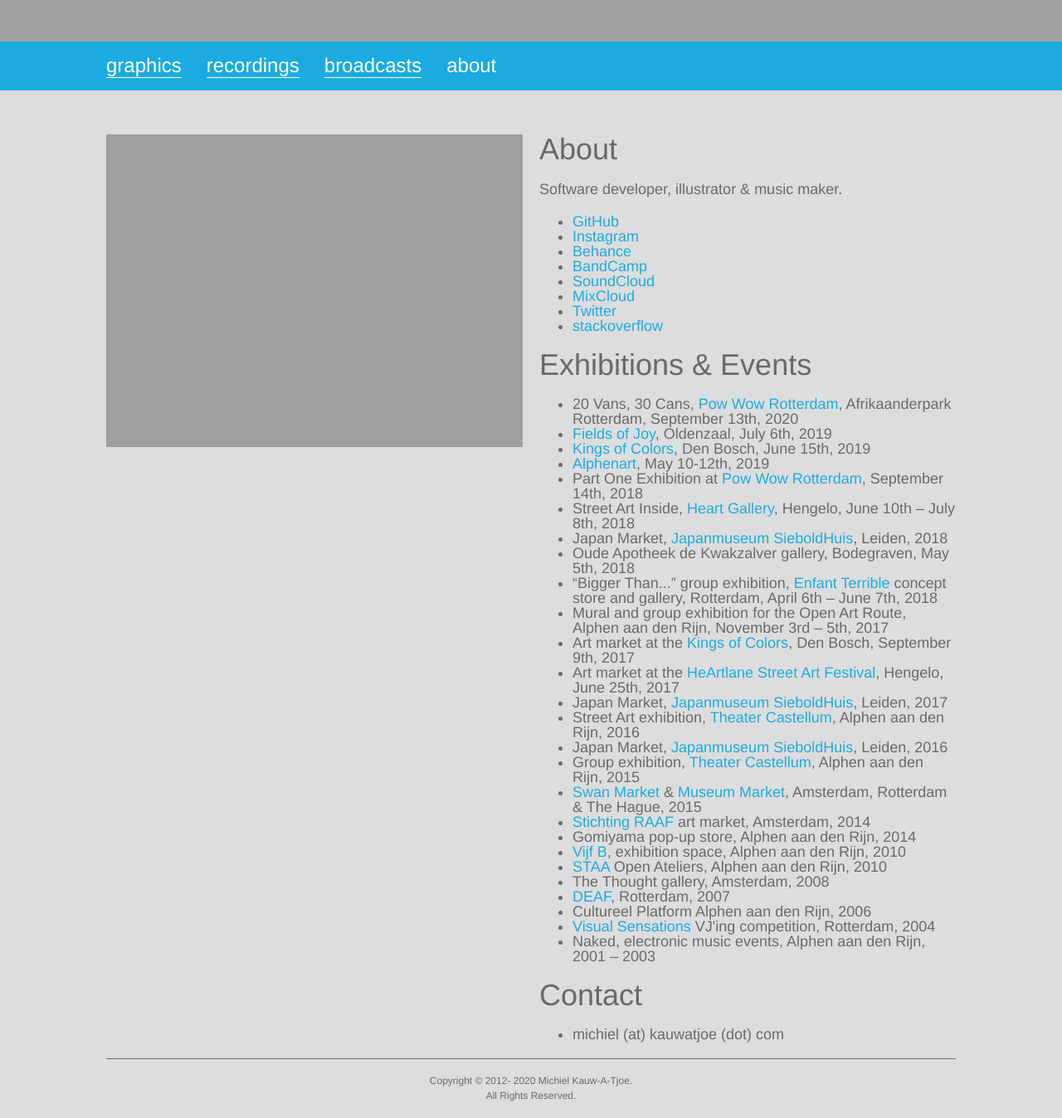
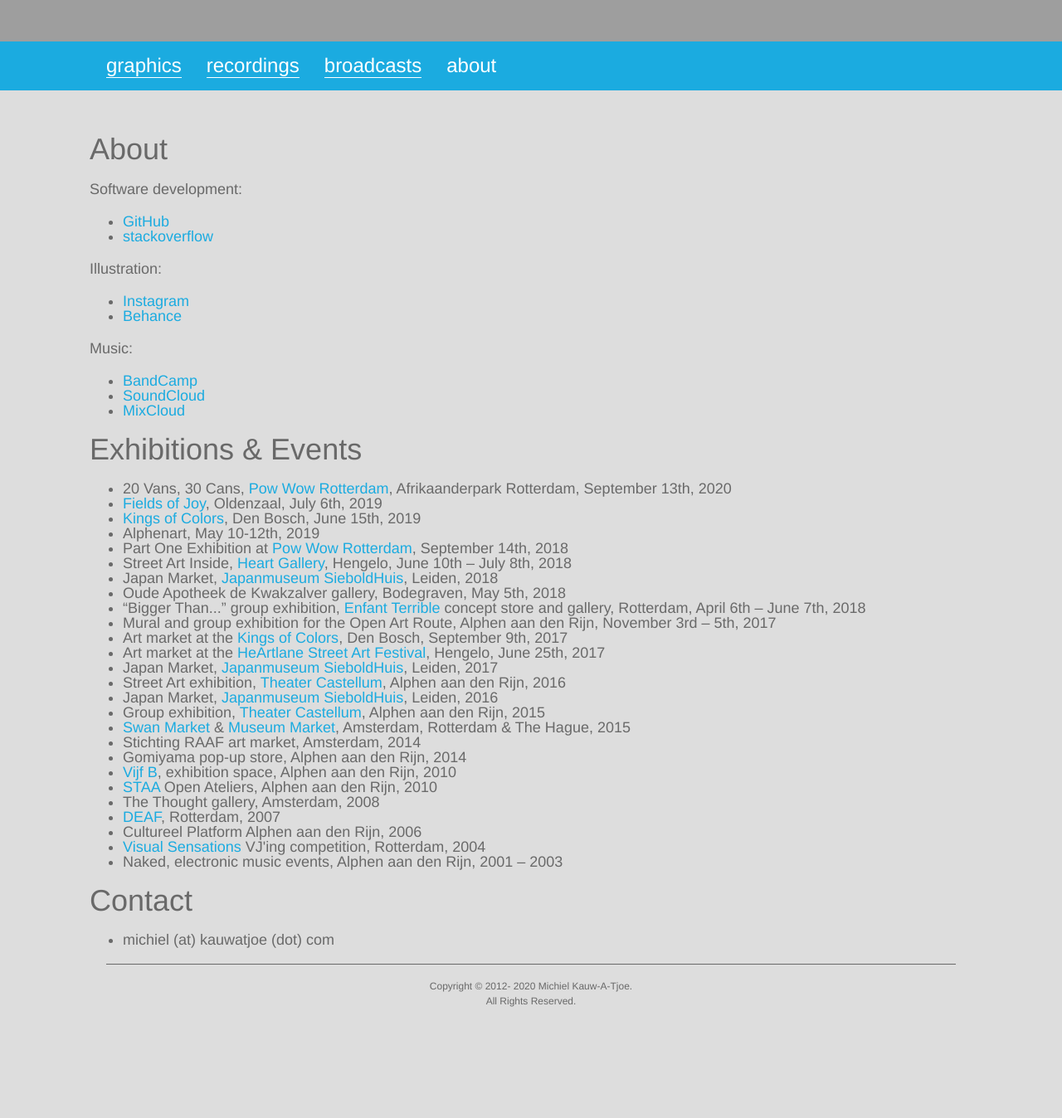
Before and after one commit to michielkauwatjoe/jekyll-portfolio, a Jekyll site: the page built from about.html, in a window 1280 px wide and 1348 px high. Shown: the whole window at 83% size. Built offline with Jekyll 4.4.1, drawn with Linux system fonts in a browser that asks for light colours; some web fonts are replaced; some of the changed lines change nothing that is shown.

Commit message:
Updated About page.

```diff
--- a/about.html
+++ b/about.html
@@ -5,24 +5,28 @@
 <section id="content">
 	<div class="contentcenter">
 
-        <div class="imageleft">
-            <img src="{{site.bucket}}/avatar.png"/>
-        </div>
-
-        <div class="textright">
 	    <h1>About</h1>
 
-            <p>Software developer, illustrator &amp; music maker.</p>
+            <p>Software development:</p>
 
             <p><ul type='disc'>
                 <li><a href="http://www.github.com/michielkauwatjoe">GitHub</a></li>
+                <li><a href="http://stackoverflow.com/users/1966868/michiel-kauw-a-tjoe">stack<b>overflow</b></a></li>
+            </ul></p>
+
+            <p>Illustration:</p>
+
+            <p><ul type='disc'>
                 <li><a href="http://www.instagram.com/michielkauwatjoe">Instagram</a></li>
                 <li><a href="http://www.behance.net/michielkauwatjoe">Behance</a></li>
+            </ul></p>
+
+            <p>Music:</p>
+
+            <p><ul type='disc'>
 		<li><a href="https://michielkauwatjoe.bandcamp.com">BandCamp</a></li>
                 <li><a href="https://soundcloud.com/michielkauwatjoe">SoundCloud</a></li>
                 <li><a href="https://www.mixcloud.com/michielkauwatjoe">MixCloud</a></li>
-                <li><a href="http://www.twitter.com/mwkauwatjoe">Twitter</a></li>
-                <li><a href="http://stackoverflow.com/users/1966868/michiel-kauw-a-tjoe">stack<b>overflow</b></a></li>
             </ul></p>
 
             <h1>Exhibitions & Events</h1>
@@ -31,28 +35,28 @@
 		<li>20 Vans, 30 Cans, <a href="https://www.powwowrotterdam.nl/">Pow Wow Rotterdam</a>, Afrikaanderpark Rotterdam, September 13th, 2020</li>
 		<li><a href="https://fieldsofjoyfestival.com/">Fields of Joy</a>, Oldenzaal, July 6th, 2019</li>
 		<li><a href="https://kingsofcolors.com/">Kings of Colors</a>, Den Bosch, June 15th, 2019</li>
-		<li><a href="http://185.104.29.20/~alphenart/">Alphenart</a>, May 10-12th, 2019</li>
+		<li>Alphenart, May 10-12th, 2019</li>
 		<li>Part One Exhibition at <a href="https://www.powwowrotterdam.nl/">Pow Wow Rotterdam</a>, September 14th, 2018</li>
 		<li>Street Art Inside, <a href="https://www.heartgallery.info/news/item/39/street-art-inside-10-juni-tm-8-juli">Heart Gallery</a>, Hengelo, June 10th – July 8th, 2018</li>
-                <li>Japan Market, <a href="http://www.sieboldhuis.org/activiteiten/japanmarkt-2018">Japanmuseum SieboldHuis</a>, Leiden, 2018</b></li>
+                <li>Japan Market, <a href="https://www.sieboldhuis.org/activiteiten/japanmarkt-2018">Japanmuseum SieboldHuis</a>, Leiden, 2018</b></li>
                 <li>Oude Apotheek de Kwakzalver gallery, Bodegraven, May 5th, 2018</li>
                 <li>“Bigger Than...” group exhibition, <a href="https://www.instagram.com/enfantterrible_shop/">Enfant Terrible</a> concept store and gallery, Rotterdam, April 6th – June 7th, 2018</li>
                 <li>Mural and group exhibition for the Open Art Route, Alphen aan den Rijn, November 3rd – 5th, 2017</li>
-                <li>Art market at the <a href="http://kingsofcolors.com/">Kings of Colors</a>, Den Bosch, September 9th, 2017</li>
-                <li>Art market at the <a href=http://www.heartgallery.info/news/item/13/heartlanestreet-art-17-juni-tm-9-juli">HeArtlane Street Art Festival</a>, Hengelo, June 25th, 2017</li>
-                <li>Japan Market, <a href="http://www.sieboldhuis.org/activiteiten/10de-japanmarkt">Japanmuseum SieboldHuis</a>, Leiden, 2017</b></li>
-                <li>Street Art exhibition, <a href="http://www.theatercastellum.nl">Theater Castellum</a>, Alphen aan den Rijn, 2016</li>
-                <li>Japan Market, <a href="http://www.sieboldhuis.org/actueel/detail/japanmarkt_2016">Japanmuseum SieboldHuis</a>, Leiden, 2016</li>
-                <li>Group exhibition, <a href="http://www.theatercastellum.nl">Theater Castellum</a>, Alphen aan den Rijn, 2015</li>
-                <li><a href="http://www.swanmarket.nl">Swan Market</a> & <a href="http://www.museummarket.nl">Museum Market</a>, Amsterdam, Rotterdam &amp; The Hague, 2015</li>
-                <li><a href="http://www.stichting-raaf.nl/">Stichting RAAF</a> art market, Amsterdam, 2014</li>
+                <li>Art market at the <a href="https://kingsofcolors.com/">Kings of Colors</a>, Den Bosch, September 9th, 2017</li>
+                <li>Art market at the <a href=https://www.heartgallery.info">HeArtlane Street Art Festival</a>, Hengelo, June 25th, 2017</li>
+                <li>Japan Market, <a href="https://www.sieboldhuis.org/activiteiten/10de-japanmarkt">Japanmuseum SieboldHuis</a>, Leiden, 2017</b></li>
+                <li>Street Art exhibition, <a href="https://www.theatercastellum.nl">Theater Castellum</a>, Alphen aan den Rijn, 2016</li>
+                <li>Japan Market, <a href="https://www.sieboldhuis.org/actueel/detail/japanmarkt_2016">Japanmuseum SieboldHuis</a>, Leiden, 2016</li>
+                <li>Group exhibition, <a href="https://www.theatercastellum.nl">Theater Castellum</a>, Alphen aan den Rijn, 2015</li>
+                <li><a href="https://www.swanmarket.nl">Swan Market</a> & <a href="https://www.museummarket.nl">Museum Market</a>, Amsterdam, Rotterdam &amp; The Hague, 2015</li>
+                <li>Stichting RAAF art market, Amsterdam, 2014</li>
                 <li>Gomiyama pop-up store, Alphen aan den Rijn, 2014</li>
                 <li><a href="http://www.vijfb.com">Vijf B</a>, exhibition space, Alphen aan den Rijn, 2010</li>
-                <li><a href="http://www.staa.nl/">STAA</a> Open Ateliers, Alphen aan den Rijn, 2010</li>
+                <li><a href="https://www.staa.nl/">STAA</a> Open Ateliers, Alphen aan den Rijn, 2010</li>
                 <li>The Thought gallery, Amsterdam, 2008</li>
-                <li><a href="http://deaf07.v2.nl/">DEAF</a>, Rotterdam, 2007</li>
+                <li><a href="https://deaf07.v2.nl/">DEAF</a>, Rotterdam, 2007</li>
                 <li>Cultureel Platform Alphen aan den Rijn, 2006</li>
-                <li><a href="visualsensations.nl">Visual Sensations</a> VJ'ing competition, Rotterdam, 2004</li>
+                <li><a href="https://visualsensations.nl">Visual Sensations</a> VJ'ing competition, Rotterdam, 2004</li>
                 <li>Naked, electronic music events, Alphen aan den Rijn, 2001 – 2003</li>
             </ul></p>
 
@@ -62,7 +66,6 @@
                 <li>michiel (at) kauwatjoe (dot) com</li>
             </ul></p>
 
-		</div>
+	</div>
 
-	</div>
 </section>
```
